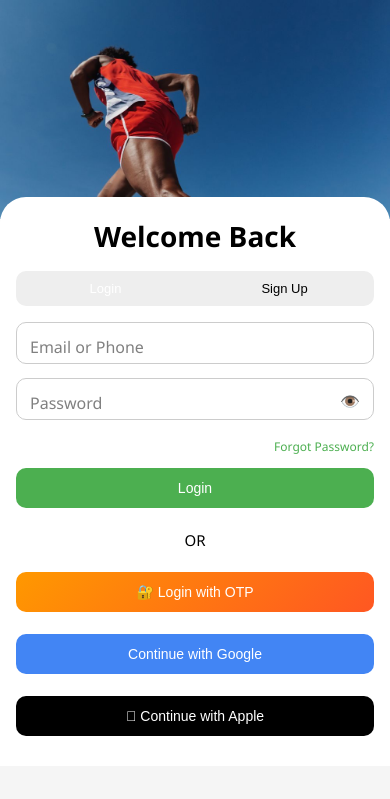
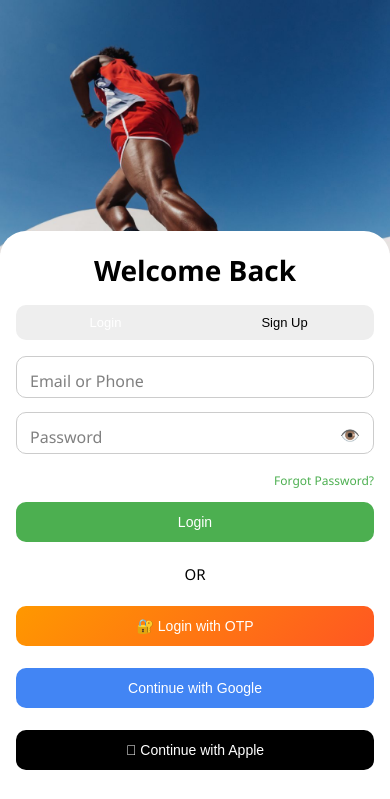
Before and after one commit to mvijayreddy-crypto/BookMyPlay, a Flask app: page /login in a window 390 px wide. Shown: the top 799 px of the page. Before the commit the page ends 736 px from the top, so only its background shows below. Run offline with Flask 3, Linux system fonts and the light colour scheme.

Commit message:
perfect final mobile ui

```diff
--- a/templates/login.html
+++ b/templates/login.html
@@ -32,8 +32,9 @@
             width:50%;
             height:100vh;
             background:url("/static/sports-bg.jpg")
-            no-repeat center center;
-            background-size:cover;
+            no-repeat center top;
+            background-size:100% auto;
+            background-color:#0d1b2a;
         }
 
         /* ================= RIGHT LOGIN ================= */
@@ -231,10 +232,12 @@
 
             .left{
                 width:100%;
-                height:26vh;
-                min-height:180px;
+                height:30vh;
+                min-height:220px;
                 background-position:center top;
-                background-size:cover;
+                background-repeat:no-repeat;
+                background-size:100% auto;
+                background-color:#0d1b2a;
             }
 
             /* LOGIN SECTION */
```
